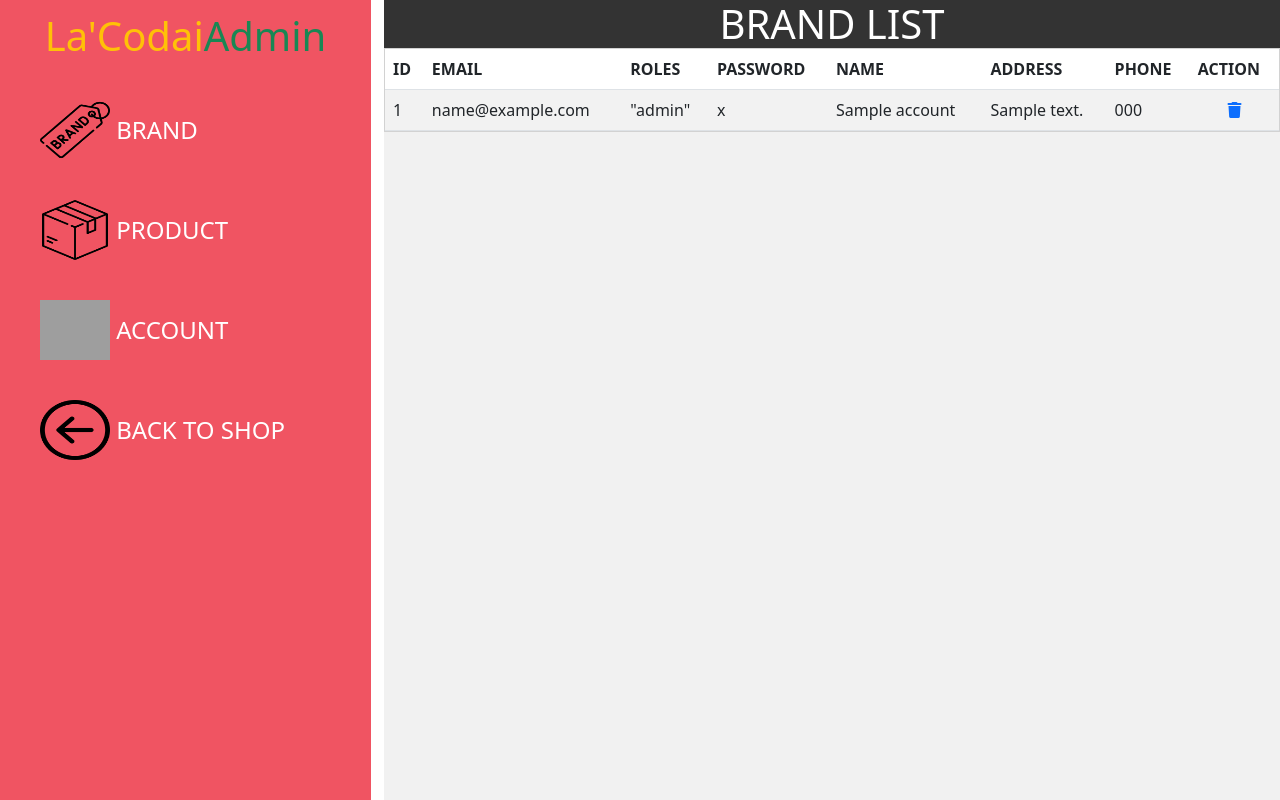
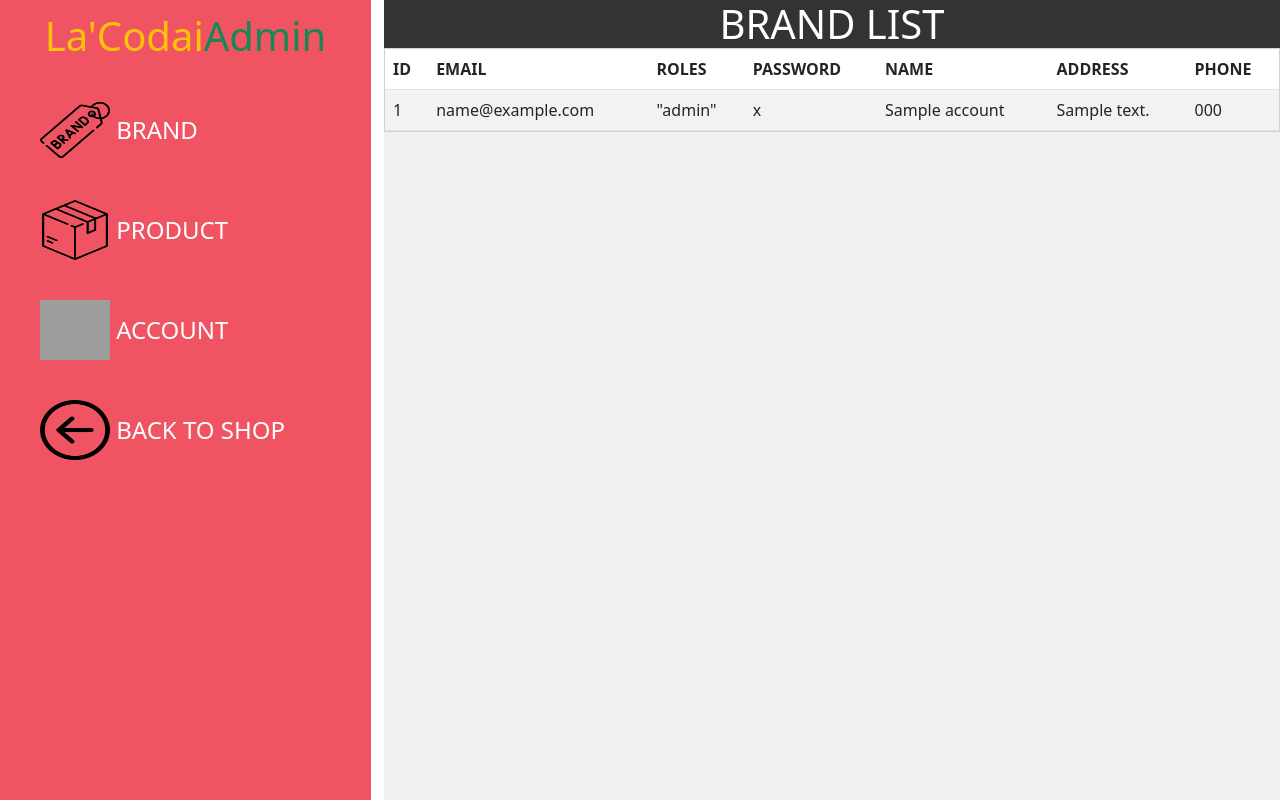
Before and after one commit to La-CoDai/LaCoDai, a Symfony app: template templates/admin_account/list.html.twig in a window 1280 px wide. Run offline with Twig, Linux system fonts and the light colour scheme; the template is opened without the code that fills it: most values are stand-ins (such as "Sample title", 1, 10 or a date in 2020); some libraries are stand-ins or nearby versions; grey boxes are pictures that could not be loaded.

Commit message:
Khoi commit 21: edit something 10h29 26/2/2023

```diff
--- a/templates/admin_account/list.html.twig
+++ b/templates/admin_account/list.html.twig
@@ -14,7 +14,6 @@
                         <th>NAME</th>
                         <th>ADDRESS</th>
                         <th>PHONE</th>
-                        <th>ACTION</th>
                     </tr>
                 </thead>
                 <tbody class="table-border-bottom-0">
@@ -27,9 +26,6 @@
                             <td>{{ acc.name}}</td>
                             <td>{{ acc.address}}</td>
                             <td>{{ acc.phone}}</td>
-                            <td class="text-center">
-                                <a href="{{path('show_account',{'id':acc.id})}}" class="text-decoration-none"><i class="fa-solid fa-trash"></i></a>
-                            </td>
                         </tr>
                     {% endfor %}
                 </tbody>
```
